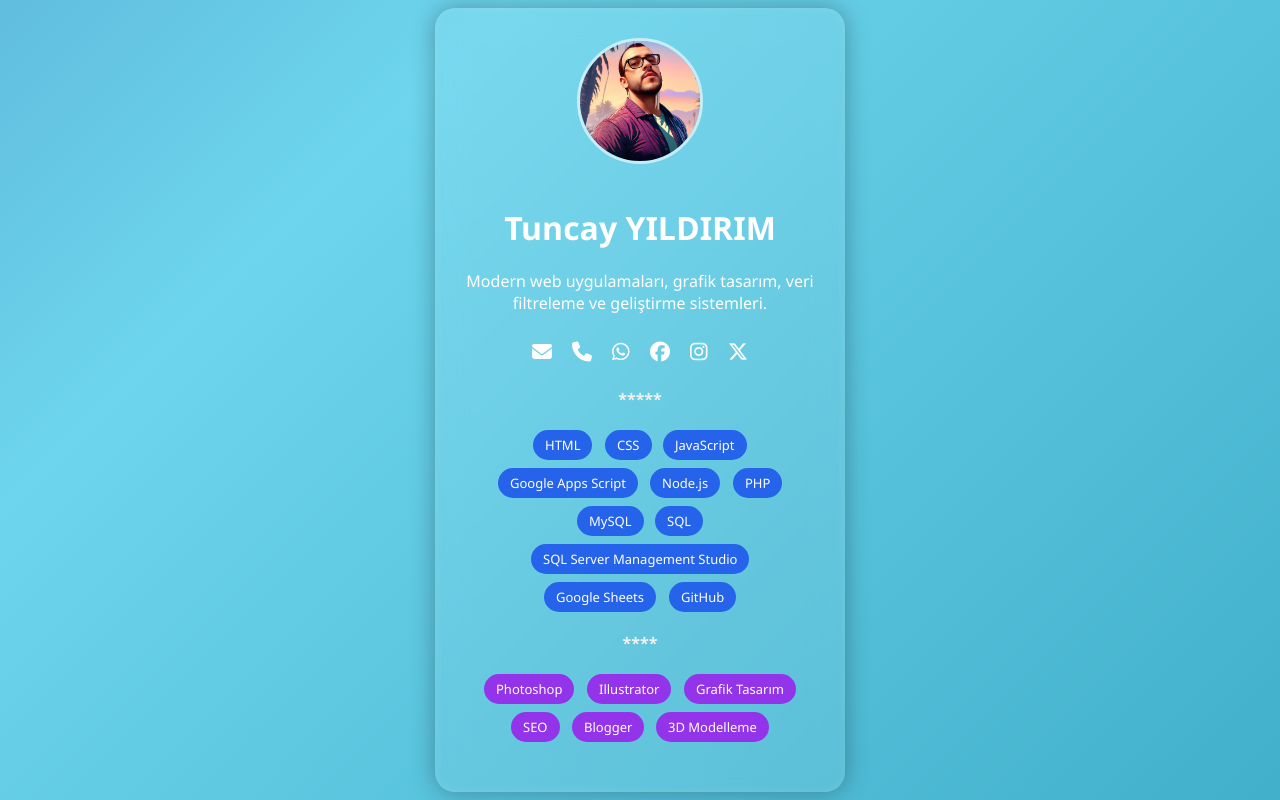
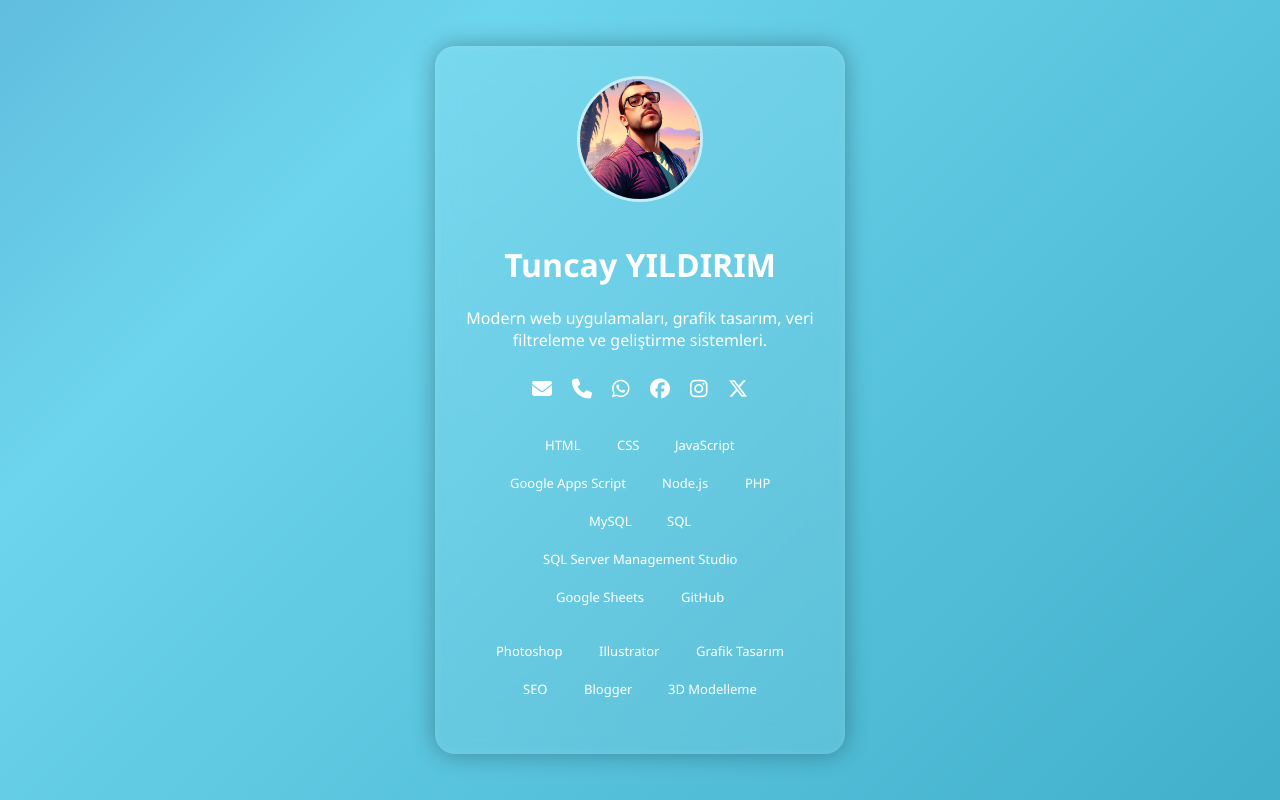
Before and after one commit to tuncyyldrm/tuncyyldrm, a plain HTML site: page index.html in a window 1280 px wide. Drawn offline with Linux system fonts and the light colour scheme.

Commit message:
Update index.html

```diff
--- a/index.html
+++ b/index.html
@@ -178,9 +178,7 @@ body {
   box-shadow: 0 3px 8px rgba(0,0,0,0.25);
 }
 
-/* Kategorilere renk ayrımı */
-.uzmanlik { background: #2563eb; }  /* Mavi: Ana uzmanlık */
-.ekstra { background: #9333ea; }    /* Mor: Ekstra beceri */
+
   </style>
 </head>
 <body>
@@ -200,8 +198,6 @@ body {
   </div>
 
 <div class="yetenekler">
-  <!-- Ana Uzmanlıklar: Web & Yazılım -->
-  <h3>*****</h3>
   <p>
     <span class="etiket uzmanlik">HTML</span>
     <span class="etiket uzmanlik">CSS</span>
@@ -217,7 +213,7 @@ body {
   </p>
 
   <!-- Ekstra Beceriler: Tasarım & SEO & İçerik -->
-  <h3>****</h3>
+
   <p>
     <span class="etiket ekstra">Photoshop</span>
     <span class="etiket ekstra">Illustrator</span>
```
